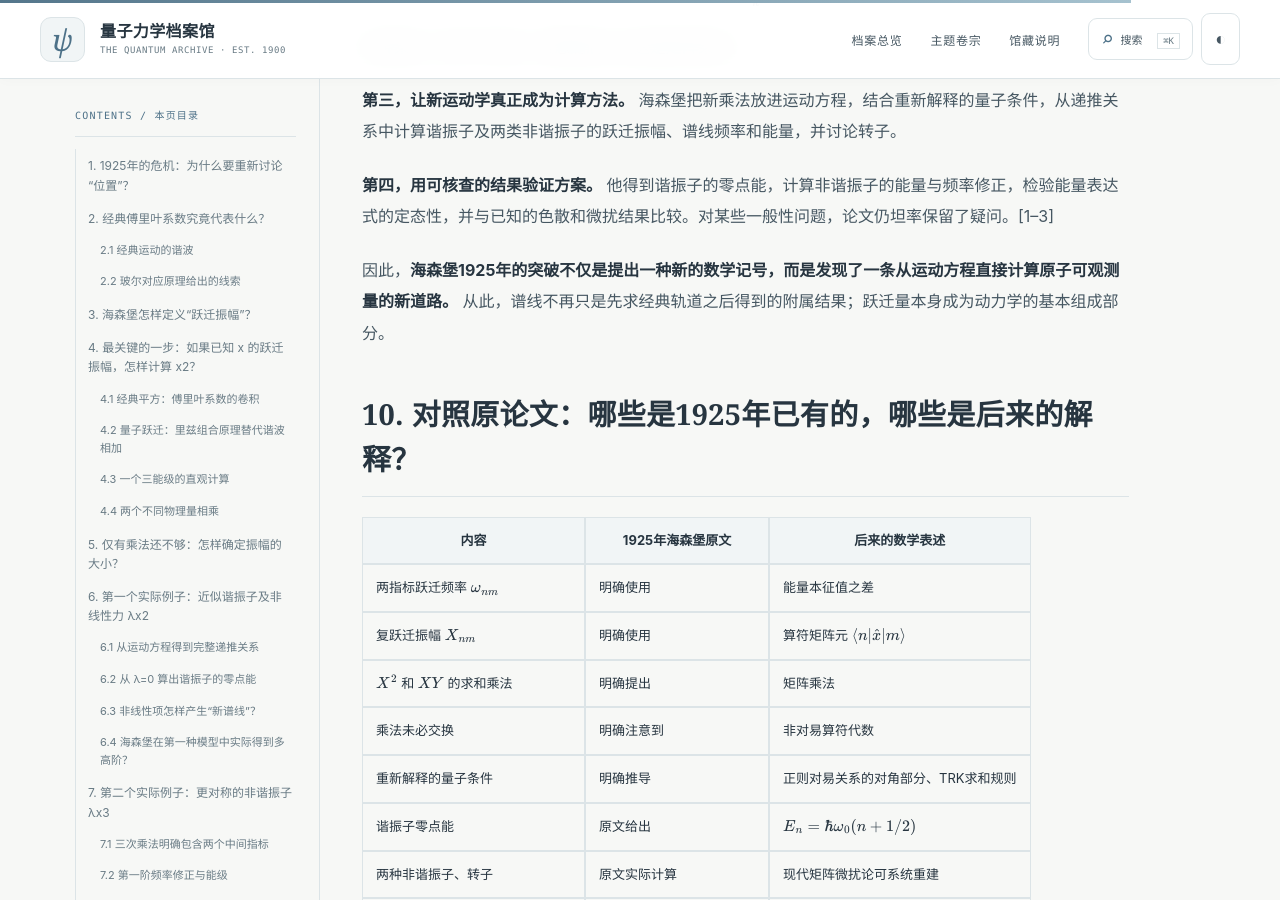
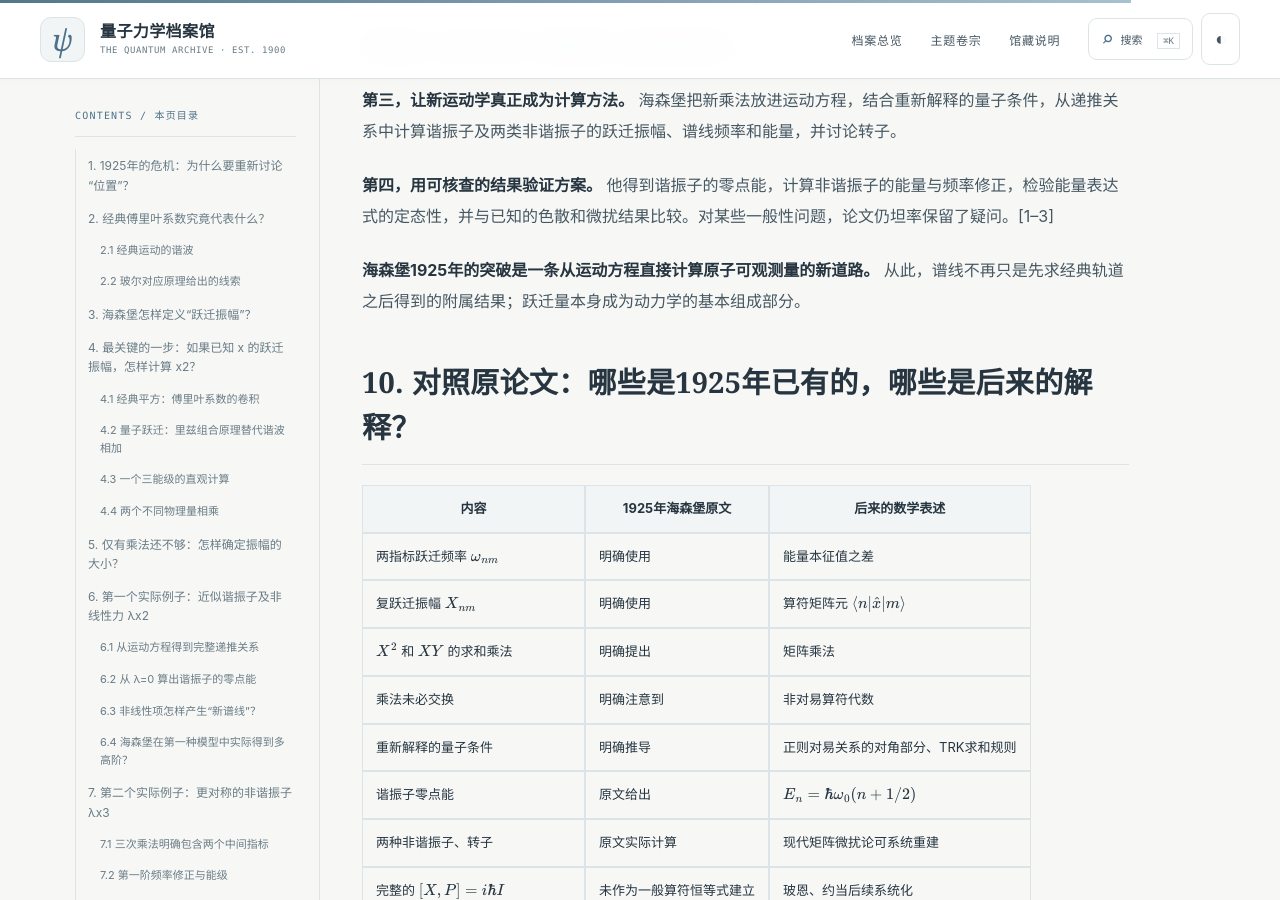
Before and after one commit to CYI1995/quantum-archive, a Jekyll site: the page built from events/matrix-1925/01-heisenberg.md, in a window 1280 px wide and 900 px high, scrolled down 14216 px. Built offline with Jekyll 4.4.1, drawn with Linux system fonts in a browser that asks for light colours.

Commit message:
Update 01-heisenberg.md

```diff
--- a/events/matrix-1925/01-heisenberg.md
+++ b/events/matrix-1925/01-heisenberg.md
@@ -615,7 +615,7 @@ $$
 
 **第四，用可核查的结果验证方案。** 他得到谐振子的零点能，计算非谐振子的能量与频率修正，检验能量表达式的定态性，并与已知的色散和微扰结果比较。对某些一般性问题，论文仍坦率保留了疑问。[1–3]
 
-因此，**海森堡1925年的突破不仅是提出一种新的数学记号，而是发现了一条从运动方程直接计算原子可观测量的新道路。** 从此，谱线不再只是先求经典轨道之后得到的附属结果；跃迁量本身成为动力学的基本组成部分。
+**海森堡1925年的突破是一条从运动方程直接计算原子可观测量的新道路。** 从此，谱线不再只是先求经典轨道之后得到的附属结果；跃迁量本身成为动力学的基本组成部分。
 
 ## 10. 对照原论文：哪些是1925年已有的，哪些是后来的解释？
 
```
